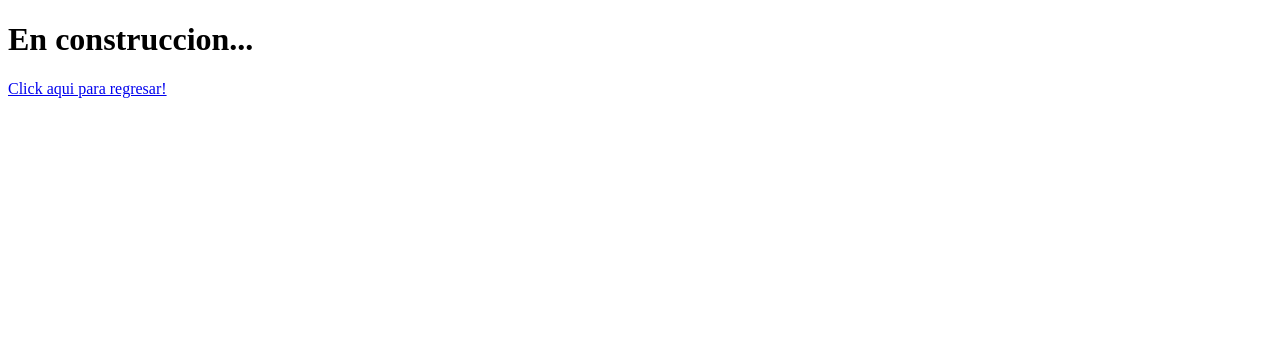
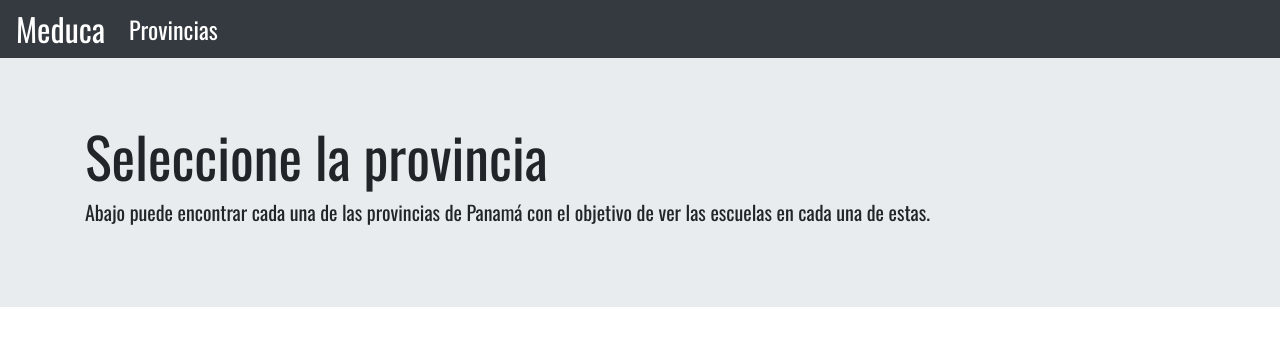
Before and after one commit to rogeralexei/rogeralexei.github.io, a plain HTML site: page provincias.html in a window 1280 px wide. Drawn offline with nearby package versions, Linux system fonts and the light colour scheme.

Commit message:
small changes

```diff
--- a/meduca.css
+++ b/meduca.css
@@ -46,13 +46,13 @@ html,body{
 	animation: sk-rotateplane 1.2s infinite ease-in-out;
   }
 
-  @-webkit-keyframes sk-rotateplane {
+@-webkit-keyframes sk-rotateplane {
 	0% { -webkit-transform: perspective(120px) }
 	50% { -webkit-transform: perspective(120px) rotateY(180deg) }
 	100% { -webkit-transform: perspective(120px) rotateY(180deg)  rotateX(180deg) }
   }
 
-  @keyframes sk-rotateplane {
+@keyframes sk-rotateplane {
 	0% {
 	  transform: perspective(120px) rotateX(0deg) rotateY(0deg);
 	  -webkit-transform: perspective(120px) rotateX(0deg) rotateY(0deg)
@@ -65,7 +65,7 @@ html,body{
 	}
   }
 
-  .spinner-wrapper {
+.spinner-wrapper {
 	position: fixed;
 	top: 0;
 	left: 0;
--- /dev/null
+++ b/provincias.css
@@ -0,0 +1,11 @@
+body{
+	font-family: "Oswald";
+	font-size: 1.5rem;
+}
+
+#Nav .navbar-brand{
+	font-size: 2.0rem;
+}
+.navbar-dark .navbar-nav .nav-link:hover{
+	color:lightblue;
+}
--- a/provincias.html
+++ b/provincias.html
@@ -2,9 +2,30 @@
 <html>
     <head>
         <title>Provincias</title>
+        <link rel="stylesheet" href="https://stackpath.bootstrapcdn.com/bootstrap/4.3.1/css/bootstrap.min.css" >
+        <link href="https://fonts.googleapis.com/css?family=Oswald&display=swap" rel="stylesheet">
+        <link rel="stylesheet" href="provincias.css">
     </head>
     <body>
-        <h1>En construccion...</h1>
-        <a href="index.html">Click aqui para regresar!</a>
+        <!-- Navbar -->
+        <nav id="Nav" class="navbar navbar-expand-lg navbar-dark bg-dark py-0">
+            <a class="navbar-brand "href="http://www.meduca.gob.pa">Meduca</a>
+            <button class="navbar-toggler" data-toggle="collapse" data-target="#Navbar" aria-label="Toggle NAvigation">
+                <span class="navbar-toggler-icon"></span>
+            </button>
+            <div class="collapse navbar-collapse" id="Navbar">
+                <ul class="navbar-nav">
+                    <li class="navbar-item"><a href="\provincias.html" class="nav-link active">Provincias</a></li>
+                </ul>
+            </div>
+        </nav>
+
+        <!-- Jumbotron -->
+        <div class="jumbotron jumbotron-fluid">
+            <div class="container">
+            <h1 class="display-4">Seleccione la provincia</h1>
+            <p class="lead">Abajo puede encontrar cada una de las provincias de Panamá con el objetivo de ver las escuelas en cada una de estas.</p>
+            </div>
+        </div>
     </body>
 </html>
```
